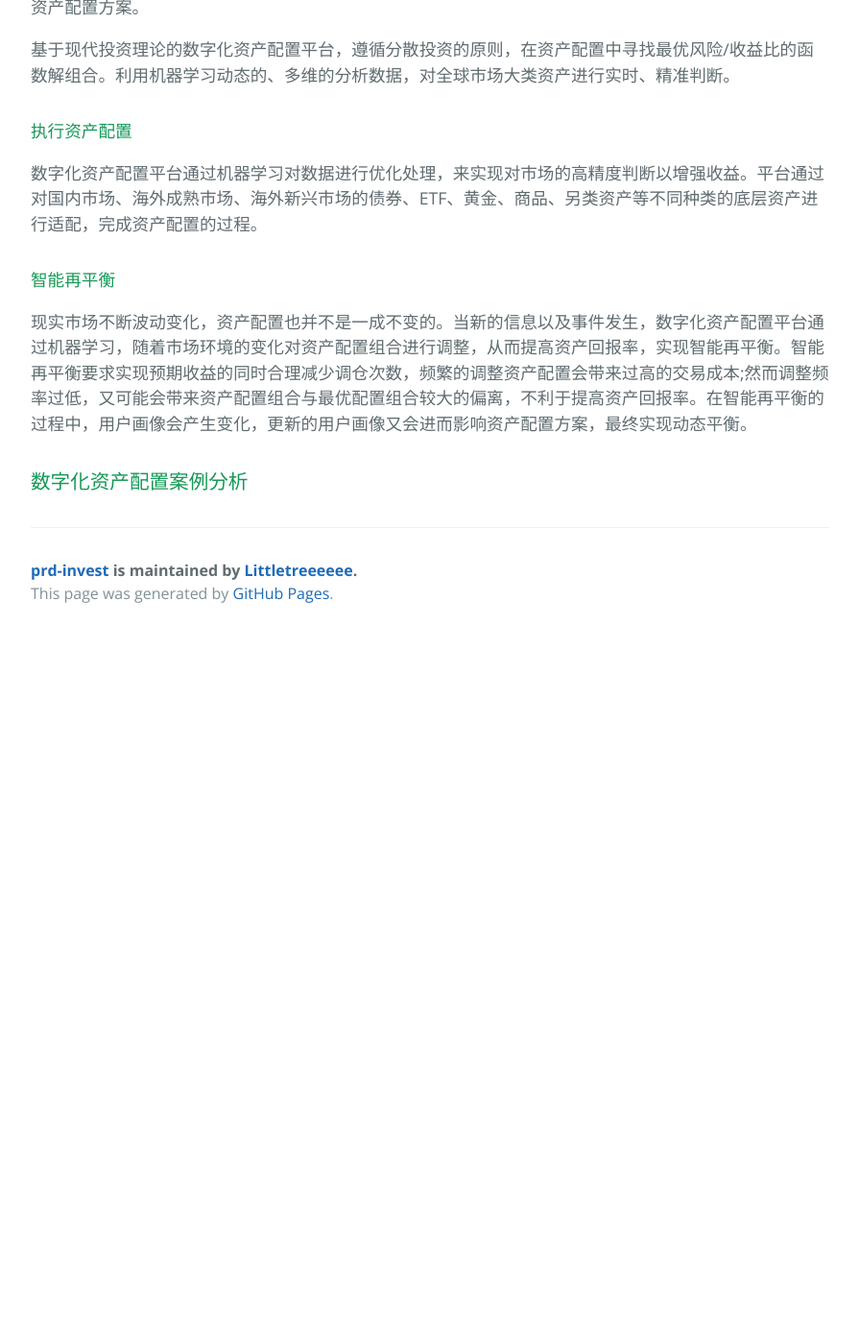
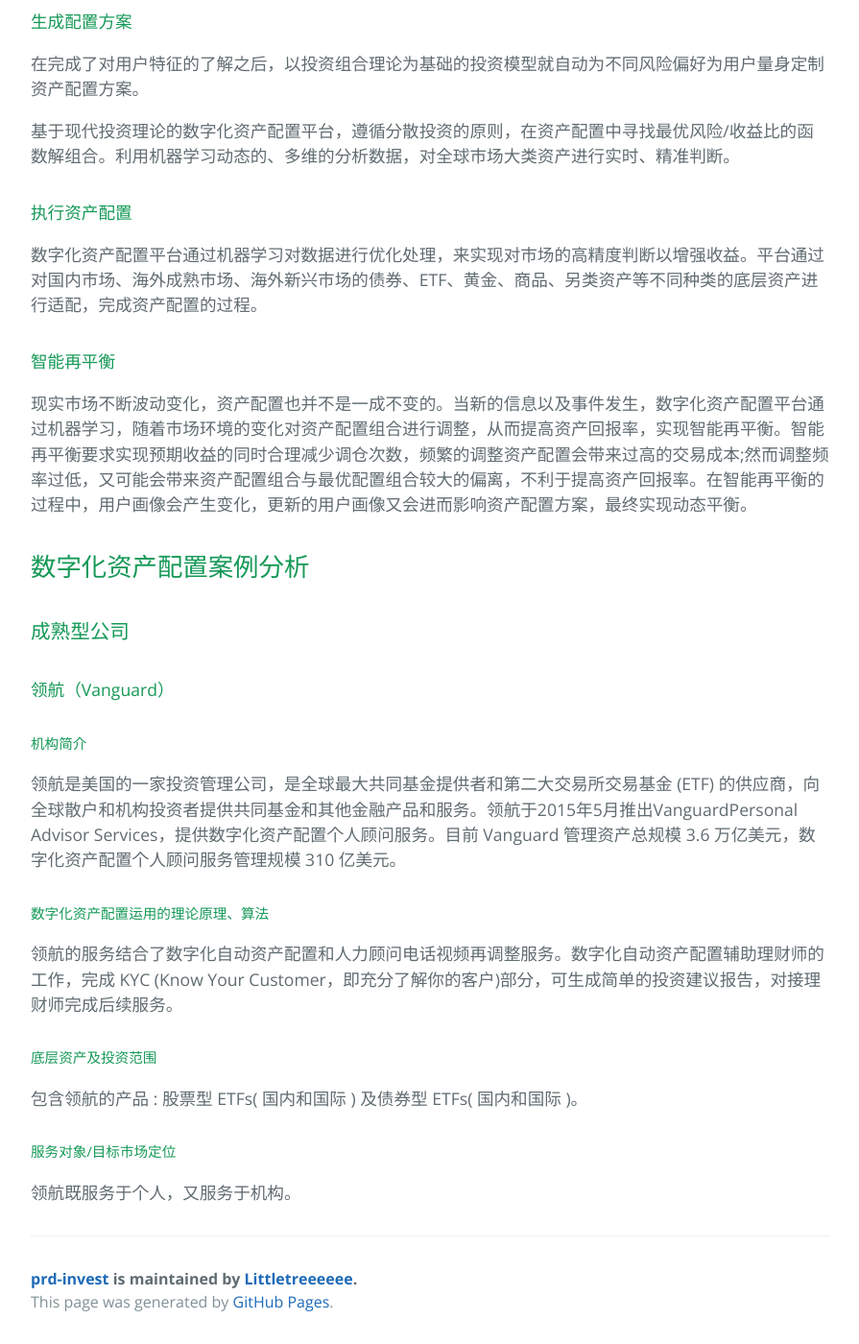
Before and after one commit to Littletreeeeee/prd-invest, a Jekyll site: the page built from documents/industry_analysis_digital_asset_alloc_repo.md, in a window 1280 px wide and 1400 px high, scrolled down 7152 px. Shown: the whole window at 96% size, without its empty margins (192-1087 px from the left). Built offline with Jekyll 4.4.1, drawn with Linux system fonts in a browser that asks for light colours; the repository's description, which GitHub fills in, is left out; before the commit the page ends 7814 px from its top, so only the background shows below that.

Commit message:
add research file

```diff
--- a/documents/industry_analysis_digital_asset_alloc_repo.md
+++ b/documents/industry_analysis_digital_asset_alloc_repo.md
@@ -3,12 +3,13 @@ layout: default
 ---
 [返回文档目录](../)
 
-## 数字化资产配置报告摘要
+# 数字化资产配置报告摘要
 
 数字化资产配置(DigitalAsset Allocation)是近年来兴起的数字化投资(Digital Investment)的一个重要组成部分，其理论基础是哈里·马科维茨(Harry M. Markowitz) 提出的现代投资组合理论(Portfolio Theory)，是指具有人工智能的计算机程序系统根据客户自身的理财需求，通过算法和产品 搭建数据模型，来完成传统上由人工提供的理财顾问服务。
 
 数字化资产配置以多元化、智能化、低门槛、低成本为特征，依据现代资产组合理论，结合个人投资者的理财目标和风险偏好，进行以ETF等公募基金为主的资产配置，并提供交易执行、资产再平衡、税收盈亏收割、房贷偿还、税收申报等增值服务。一般来讲，数字化资产配置是人工智能和投资顾问的结合体。与传统投资顾问一样，其也承担着客户和金融产品之间的桥梁连接作用。
 
+## 数字化资产配置的理论基础
 ### 资产配置的经典理论
 #### 投资组合理论（Portfolio Theory）
 ##### 理论背景
@@ -133,4 +134,17 @@ B-L 模型能够根据全球市场中投资者产生的实际数据进行收益
 #### 智能再平衡
 现实市场不断波动变化，资产配置也并不是一成不变的。当新的信息以及事件发生，数字化资产配置平台通过机器学习，随着市场环境的变化对资产配置组合进行调整，从而提高资产回报率，实现智能再平衡。智能再平衡要求实现预期收益的同时合理减少调仓次数，频繁的调整资产配置会带来过高的交易成本;然而调整频率过低，又可能会带来资产配置组合与最优配置组合较大的偏离，不利于提高资产回报率。在智能再平衡的过程中，用户画像会产生变化，更新的用户画像又会进而影响资产配置方案，最终实现动态平衡。
 
-### 数字化资产配置案例分析
+## 数字化资产配置案例分析
+### 成熟型公司
+#### 领航（Vanguard）
+##### 机构简介
+领航是美国的一家投资管理公司，是全球最大共同基金提供者和第二大交易所交易基金 (ETF) 的供应商，向全球散户和机构投资者提供共同基金和其他金融产品和服务。领航于2015年5月推出VanguardPersonal Advisor Services，提供数字化资产配置个人顾问服务。目前 Vanguard 管理资产总规模 3.6 万亿美元，数字化资产配置个人顾问服务管理规模 310 亿美元。
+
+##### 数字化资产配置运用的理论原理、算法
+领航的服务结合了数字化自动资产配置和人力顾问电话视频再调整服务。数字化自动资产配置辅助理财师的工作，完成 KYC (Know Your Customer，即充分了解你的客户)部分，可生成简单的投资建议报告，对接理财师完成后续服务。
+
+##### 底层资产及投资范围
+包含领航的产品 : 股票型 ETFs( 国内和国际 ) 及债券型 ETFs( 国内和国际 )。
+
+##### 服务对象/目标市场定位
+领航既服务于个人，又服务于机构。
```
Also changed, not shown: documents/theory_analysis_tags_classification.md (added, +87 -0 lines), index.md (+9 -1 lines), resource/tags_classification_schema.png (added), 2 other files.
